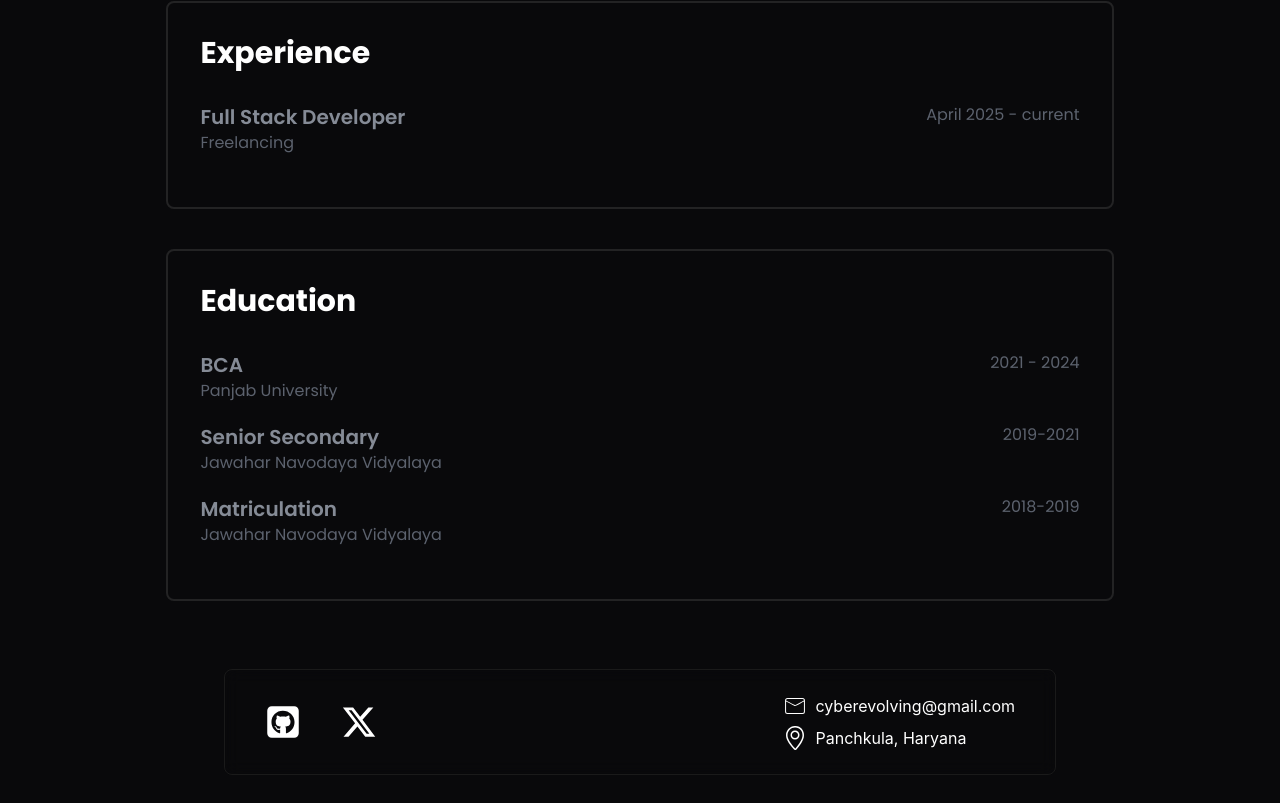
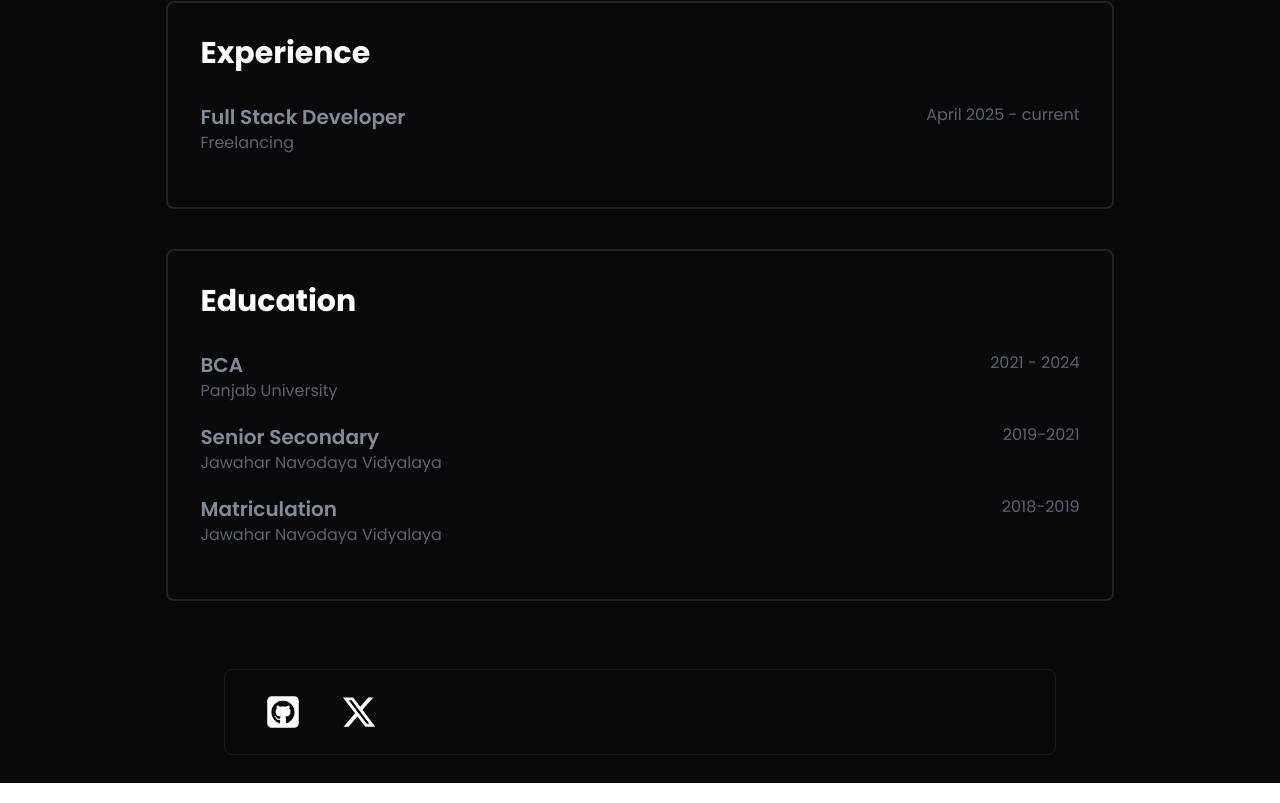
Before and after one commit to ASURA103/Portfolio, a React (Vite) app: page /about in a window 1280 px wide. Shown: the part 859-1662 px from the top of the page. Built offline with nearby package versions, Linux system fonts and the light colour scheme; a web font is replaced by a local one.

Commit message:
UPDATE
Update the a little

```diff
--- a/src/components/Footer.jsx
+++ b/src/components/Footer.jsx
@@ -36,18 +36,6 @@ export default function Footers() {
             <FaXTwitter className="w-9 h-9" />
           </a>
         </nav>
-
-        <div>
-          <div className="flex items-center mb-2 gap-2">
-            <CiMail className="w-6 h-6" />
-            <h3>cyberevolving@gmail.com</h3>
-          </div>
-
-          <div className="flex items-center gap-2">
-            <SlLocationPin className="w-6 h-6" />
-            <h3>Panchkula, Haryana</h3>
-          </div>
-        </div>
       </div>
     </div>
   );
```
